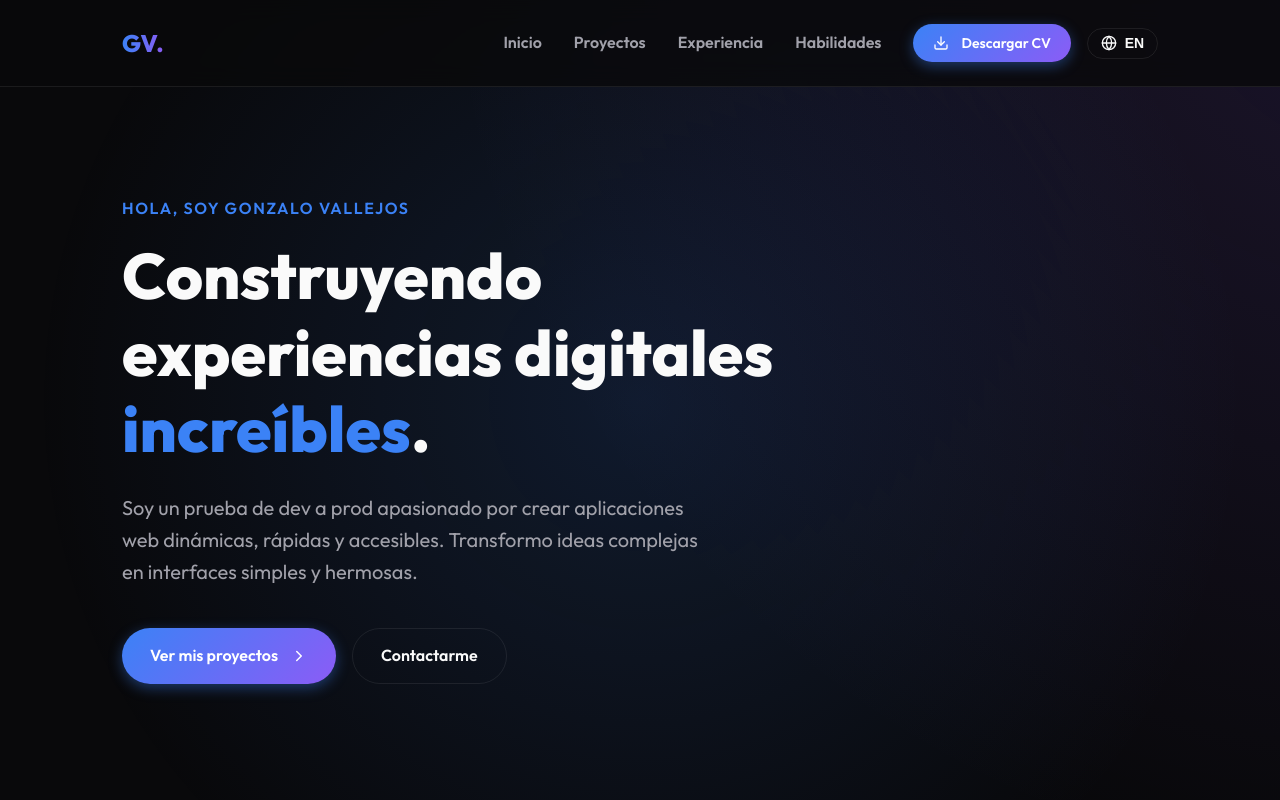
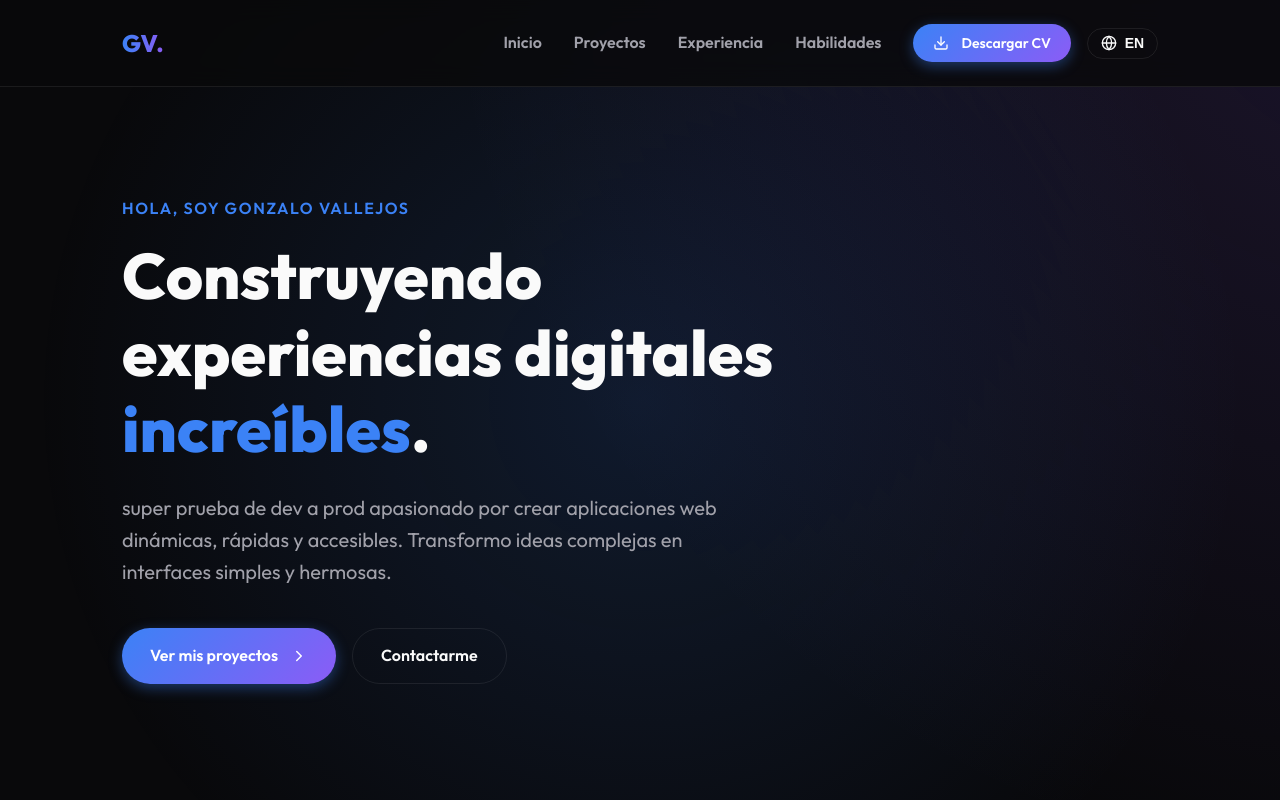
Before and after one commit to Gonza-Vallejos/mi-portfolio, a React (Vite) app: page / in a window 1280 px wide. Shown: the top 800 px of the page. Built offline with nearby package versions, Linux system fonts and the light colour scheme.

Commit message:
super prueba

```diff
--- a/src/App.jsx
+++ b/src/App.jsx
@@ -48,7 +48,7 @@ function App() {
         greeting: "Hola, soy Gonzalo Vallejos",
         title1: "Construyendo experiencias digitales",
         title2: "increíbles",
-        desc: "Soy un prueba de dev a prod apasionado por crear aplicaciones web dinámicas, rápidas y accesibles. Transformo ideas complejas en interfaces simples y hermosas.",
+        desc: "super prueba de dev a prod apasionado por crear aplicaciones web dinámicas, rápidas y accesibles. Transformo ideas complejas en interfaces simples y hermosas.",
         btnProjects: "Ver mis proyectos",
         btnContact: "Contactarme",
       },
```
